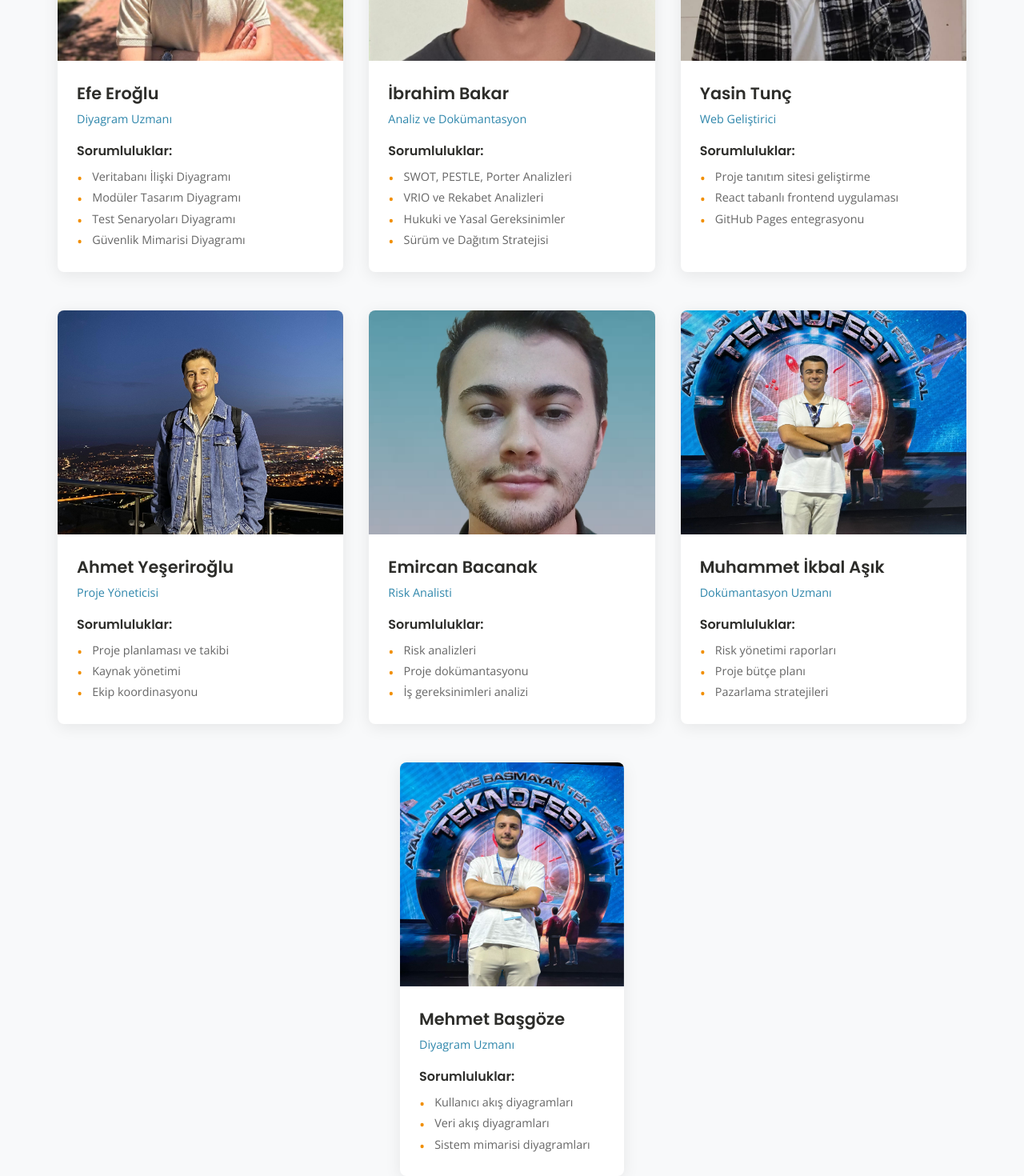
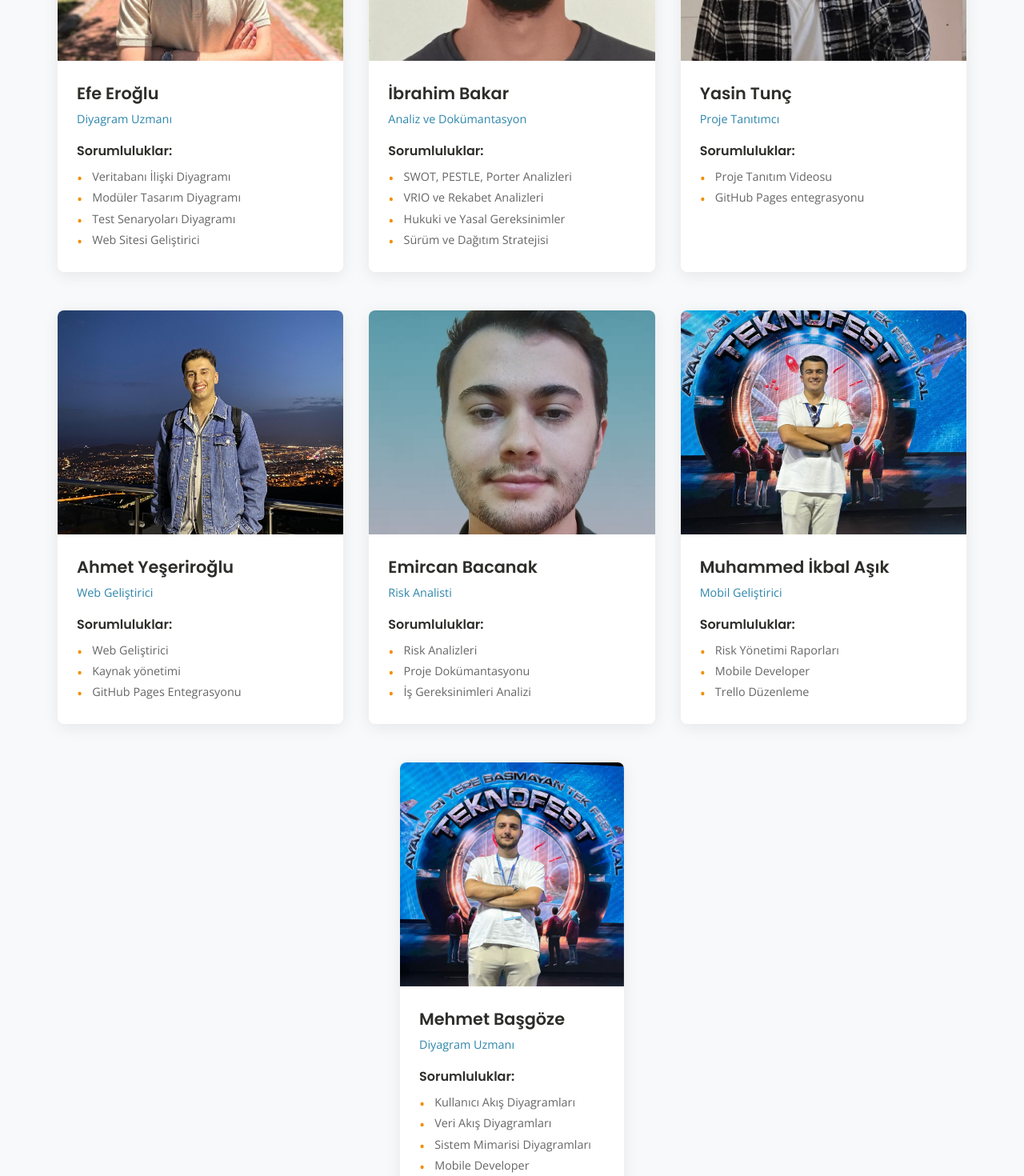
Before and after one commit to mapicoo/mapicoo.github.io, a React (Create React App) app: page /team in a window 1280 px wide. Shown: the part 900-2370 px from the top of the page at 80% size. Built offline with nearby package versions, Linux system fonts and the light colour scheme.

Commit message:
Ekip üyeleri ve görevler güncellendi

```diff
--- a/src/pages/Contact/ContactPages.tsx
+++ b/src/pages/Contact/ContactPages.tsx
@@ -115,7 +115,7 @@ const ContactPage: React.FC = () => {
                 </div>
                 <div>
                   <h3>Adres</h3>
-                  <p>Teknoloji Vadisi, İnovasyon Caddesi No:42, İstanbul</p>
+                  <p>Fırat Üniversitesi Teknoloji Fakültesi</p>
                 </div>
               </motion.div>
 
@@ -129,7 +129,7 @@ const ContactPage: React.FC = () => {
                 </div>
                 <div>
                   <h3>Email</h3>
-                  <p>iletisim@dunyakisifi.com</p>
+                  <p>mapicosoftware@gmail.com</p>
                 </div>
               </motion.div>
 
--- a/src/pages/Team/TeamPage.css
+++ b/src/pages/Team/TeamPage.css
@@ -7,9 +7,11 @@
   --explorer-dark: #212529;
   --explorer-text-light: #6c757d;
   --explorer-border: #e9ecef;
+  --explorer-documentation: #4CC9F0;
+  --explorer-analysis: #7209B7;
+  --explorer-diagrams: #F72585;
 }
 
-/* Takım Üyeleri Bölümü */
 .explorer-team-members-section {
   padding: 6rem 0;
   background-color: #f8f9fa;
@@ -69,7 +71,6 @@
   width: 100%;
 }
 
-/* Çalışma Prensipleri Bölümü */
 .explorer-team-principles {
   padding: 6rem 0;
   background-color: var(--explorer-light);
@@ -98,33 +99,59 @@
 }
 
 .principle-icon {
-  font-size: 2.5rem;
+  font-size: 2.8rem;
   margin-bottom: 1.5rem;
   display: inline-block;
 }
 
 .explorer-principle-card h3 {
-  font-size: 1.3rem;
+  font-size: 1.4rem;
   color: var(--explorer-dark);
   margin-bottom: 1rem;
 }
 
 .explorer-principle-card p {
   color: var(--explorer-text-light);
-  line-height: 1.6;
+  line-height: 1.7;
+  font-size: 1rem;
 }
 
 /* Kart Renkleri */
-.explorer-principle-card--innovation {
-  border-top: 4px solid var(--explorer-primary);
+.explorer-principle-card--documentation {
+  border-top: 4px solid var(--explorer-documentation);
 }
 
-.explorer-principle-card--collaboration {
-  border-top: 4px solid var(--explorer-secondary);
+.explorer-principle-card--analysis {
+  border-top: 4px solid var(--explorer-analysis);
 }
 
-.explorer-principle-card--impact {
-  border-top: 4px solid var(--explorer-accent);
+.explorer-principle-card--diagrams {
+  border-top: 4px solid var(--explorer-diagrams);
+}
+
+/* Özel Stiller */
+.technical-focus {
+  margin-top: 1rem;
+  font-style: italic;
+  text-decoration: underline;
+}
+
+.expertise-tag {
+  display: inline-block;
+  background-color: #e9ecef;
+  padding: 0.25rem 0.5rem;
+  border-radius: 4px;
+  margin: 0.25rem;
+  font-size: 0.85rem;
+}
+
+.task-list {
+  margin-top: 1rem;
+  font-size: 0.9rem;
+}
+
+.task-list li {
+  margin-bottom: 0.5rem;
 }
 
 /* Responsive Tasarım */
--- a/src/pages/Team/TeamPage.tsx
+++ b/src/pages/Team/TeamPage.tsx
@@ -14,7 +14,7 @@ const TeamPage: React.FC = () => {
     <div className="explorer-team-container">
       <PageHero
         title="Keşif Ekibimiz"
-        subtitle="Dünyayı birlikte keşfediyoruz"
+        subtitle="Dünyayı Birlikte Keşfediyoruz..."
         background="team"
       />
 
--- a/src/utils/data.ts
+++ b/src/utils/data.ts
@@ -43,7 +43,7 @@ export const teamMembers = [
       "Veritabanı İlişki Diyagramı",
       "Modüler Tasarım Diyagramı",
       "Test Senaryoları Diyagramı",
-      "Güvenlik Mimarisi Diyagramı",
+      "Web Sitesi Geliştirici",
     ],
     image: "/assets/images/team/efe.jpeg",
     socialLinks: [
@@ -78,10 +78,9 @@ export const teamMembers = [
   {
     id: 3,
     name: "Yasin Tunç",
-    role: "Web Geliştirici",
+    role: "Proje Tanıtımcı",
     responsibilities: [
-      "Proje tanıtım sitesi geliştirme",
-      "React tabanlı frontend uygulaması",
+      "Proje Tanıtım Videosu",
       "GitHub Pages entegrasyonu",
     ],
     image: "/assets/images/team/yasin.jpg",
@@ -97,11 +96,11 @@ export const teamMembers = [
   {
     id: 4,
     name: "Ahmet Yeşeriroğlu",
-    role: "Proje Yöneticisi",
+    role: "Web Geliştirici",
     responsibilities: [
-      "Proje planlaması ve takibi",
+      "Web Geliştirici",
       "Kaynak yönetimi",
-      "Ekip koordinasyonu",
+      "GitHub Pages Entegrasyonu",
     ],
     image: "/assets/images/team/ahmet.jpg",
     socialLinks: [
@@ -122,9 +121,9 @@ export const teamMembers = [
     name: "Emircan Bacanak",
     role: "Risk Analisti",
     responsibilities: [
-      "Risk analizleri",
-      "Proje dokümantasyonu",
-      "İş gereksinimleri analizi",
+      "Risk Analizleri",
+      "Proje Dokümantasyonu",
+      "İş Gereksinimleri Analizi",
     ],
     image: "/assets/images/team/emir.jpg",
     socialLinks: [
@@ -142,12 +141,12 @@ export const teamMembers = [
   },
   {
     id: 6,
-    name: "Muhammet İkbal Aşık",
-    role: "Dokümantasyon Uzmanı",
+    name: "Muhammed İkbal Aşık",
+    role: "Mobil Geliştirici",
     responsibilities: [
-      "Risk yönetimi raporları",
-      "Proje bütçe planı",
-      "Pazarlama stratejileri",
+      "Risk Yönetimi Raporları",
+      "Mobile Developer",
+      "Trello Düzenleme",
     ],
     image: "/assets/images/team/ikbal.jpg",
     socialLinks: [
@@ -168,9 +167,10 @@ export const teamMembers = [
     name: "Mehmet Başgöze",
     role: "Diyagram Uzmanı",
     responsibilities: [
-      "Kullanıcı akış diyagramları",
-      "Veri akış diyagramları",
-      "Sistem mimarisi diyagramları",
+      "Kullanıcı Akış Diyagramları",
+      "Veri Akış Diyagramları",
+      "Sistem Mimarisi Diyagramları",
+      "Mobile Developer"
     ],
     image: "/assets/images/team/mehmet.jpeg",
     socialLinks: [
```
